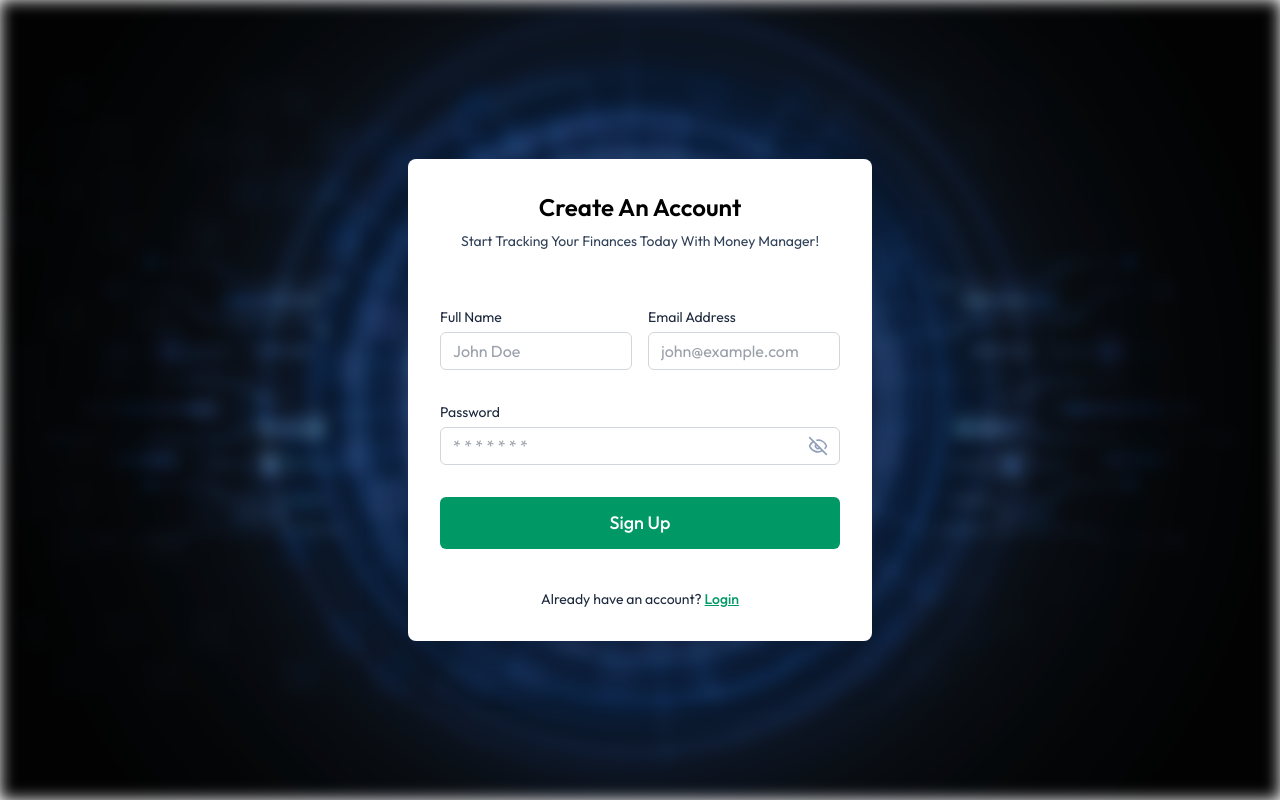
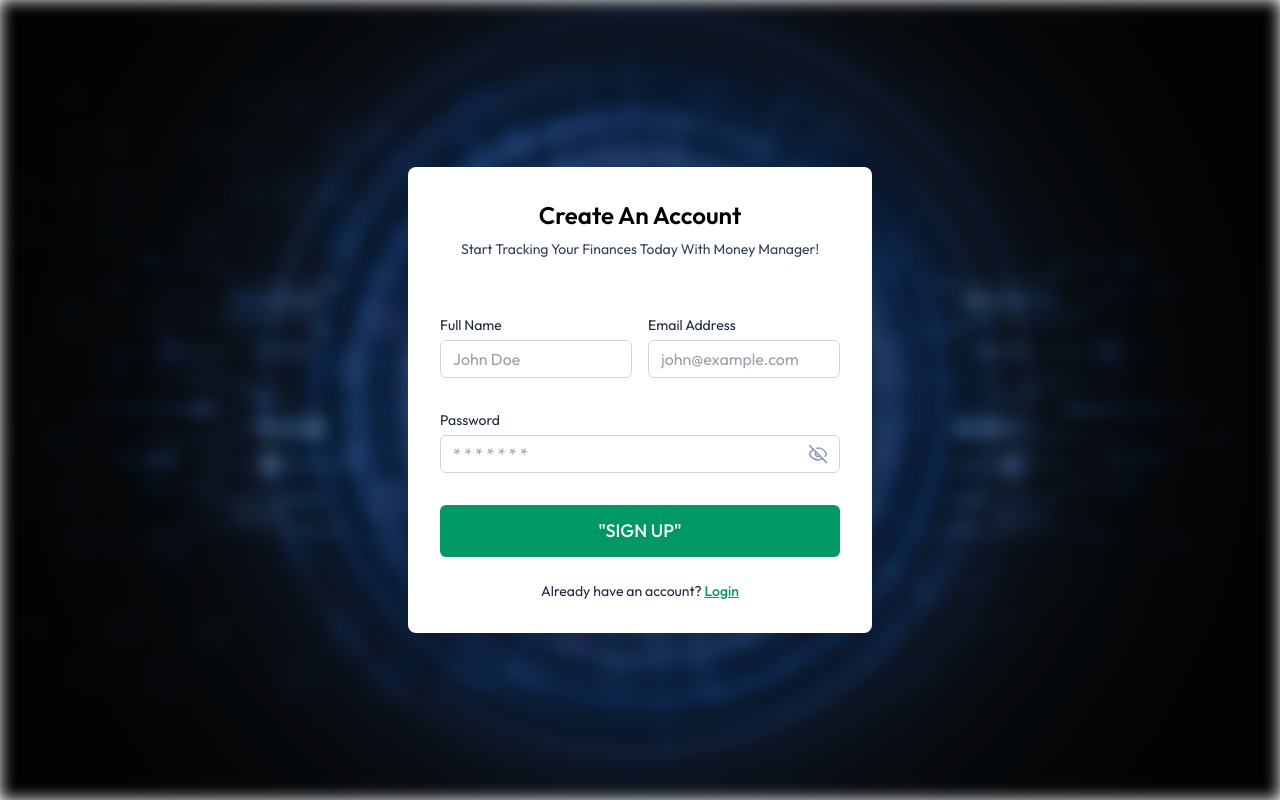
Before and after one commit to MoeF159/money-manager-frontend, a React (Vite) app: page /signup in a window 1280 px wide. Built offline with nearby package versions, Linux system fonts and the light colour scheme.

Commit message:
added email validation,Signup API call, and isLoading states

```diff
--- a/src/pages/Signup.jsx
+++ b/src/pages/Signup.jsx
@@ -2,32 +2,61 @@ import { useState } from "react";
 import { Link, useNavigate } from "react-router-dom";
 import { assets } from "../assets/assets.js"; // Assuming you have an assets file for images
 import Input from "../components/Input.jsx";
+import { validateEmail } from "../util/validation.js";
+import axiosConfig from "../util/axiosConfig.js"
+import { API_ENDPOINTS } from "../util/apiEndpoints.js";
+import toast from "react-hot-toast";
+import { LoaderCircle } from "lucide-react";
+
 const Signup = () => {
 
     const [fullName, setFullName] = useState("");
     const [email, setEmail] = useState("");
     const [password, setPassword] = useState("");
     const [error , setError] = useState("");
-
+    const [isLoading, setIsLoading] = useState(false);
     const navigate = useNavigate();
 
     const handleSubmit = async (e) => {
         e.preventDefault();
+        setIsLoading(true);
 
         //basic validation
         if(!fullName.trim()){
             setError("Please enter your full name");
+            setIsLoading(false);
+            return;
+        }
+        if(!validateEmail(email)){
+            setError("Please enter valid email");
+            setIsLoading(false);
             return;
         }
         if(!password.trim()){
             setError("Please enter your password");
-            return;
-        }
-        if(!email.trim()){
-            setError("Please enter valid email");
+            setIsLoading(false);
             return;
         }
 
+        setError("");
+
+        //Signup API call
+        try{
+            const response = await axiosConfig.post(API_ENDPOINTS.REGISTER, {
+                fullName,
+                email,
+                password
+            })
+            if(response.status ===201){
+                toast.success("Profile Created Successfully");
+                navigate("/login");
+            }
+        }catch(err){
+            console.error("Something went wrong", err);
+            setError(err.message);
+        }finally{
+            setIsLoading(false);
+        }
     }
 
 
@@ -84,10 +113,20 @@ const Signup = () => {
                         )}
 
                         <button
-                            className="w-full py-3 text-lg font-medium bg-emerald-600 text-white rounded-md hover:bg-emerald-700 transition-colors"
+                            disabled={isLoading}
+                            className={`w-full py-3 text-lg font-medium flex items-center justify-center gap-2 ${isLoading ? 'opacity-60 cursor-not-allowed': ''} bg-emerald-600 text-white rounded-md hover:bg-emerald-700 transition-colors`}
                             type="submit"
                         >
-                            Sign Up
+                            {isLoading ? (
+                                <>
+                                    <LoaderCircle className="animate-spin w-5 h-5"/>
+                                    Signing up...
+                                </>
+                            ) : (
+                                <>
+                                    "SIGN UP"
+                                </>
+                            )}
                         </button>
 
                         <p className="text-sm text-slate-800 text-center mt-6">
```
